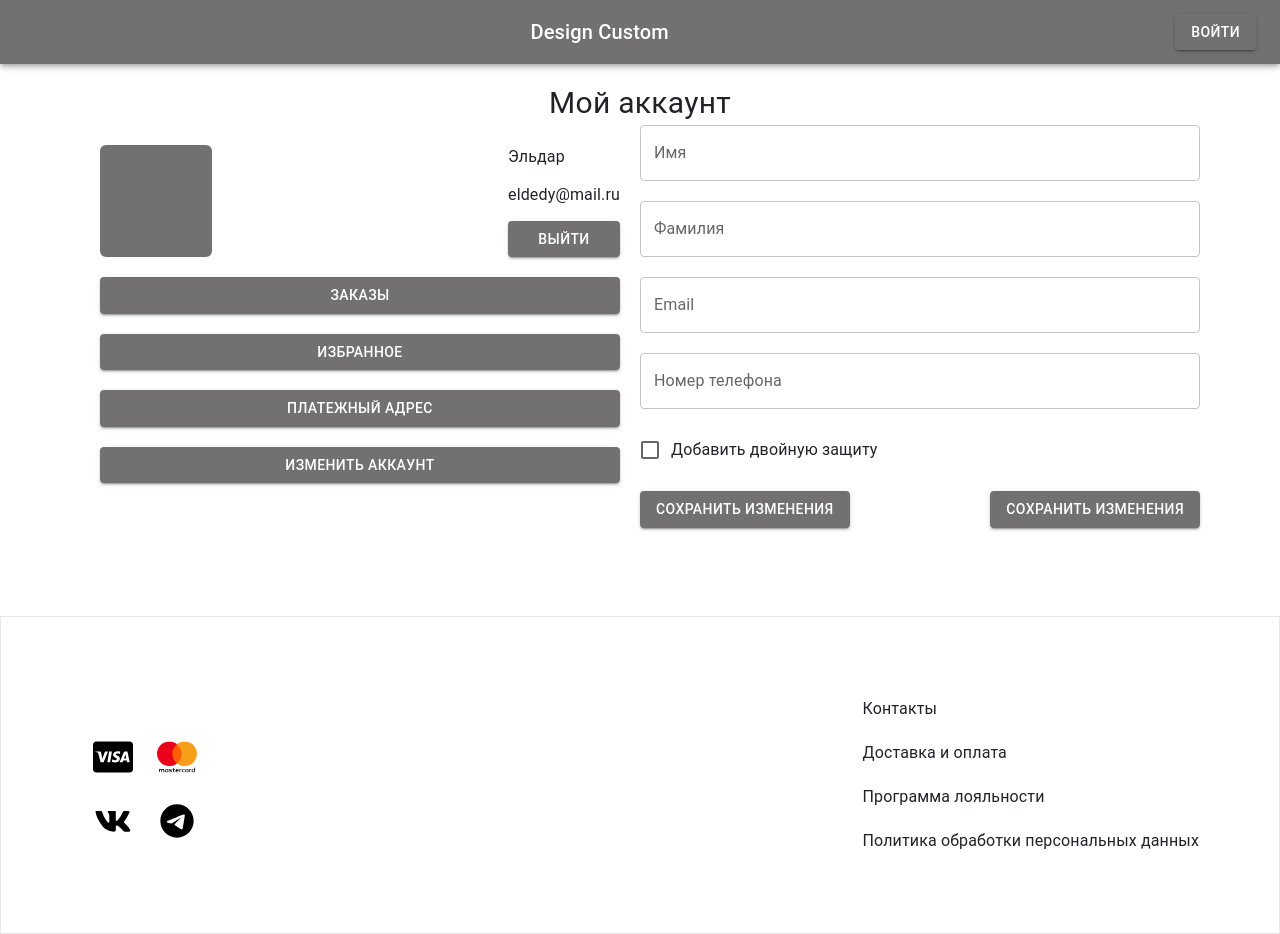
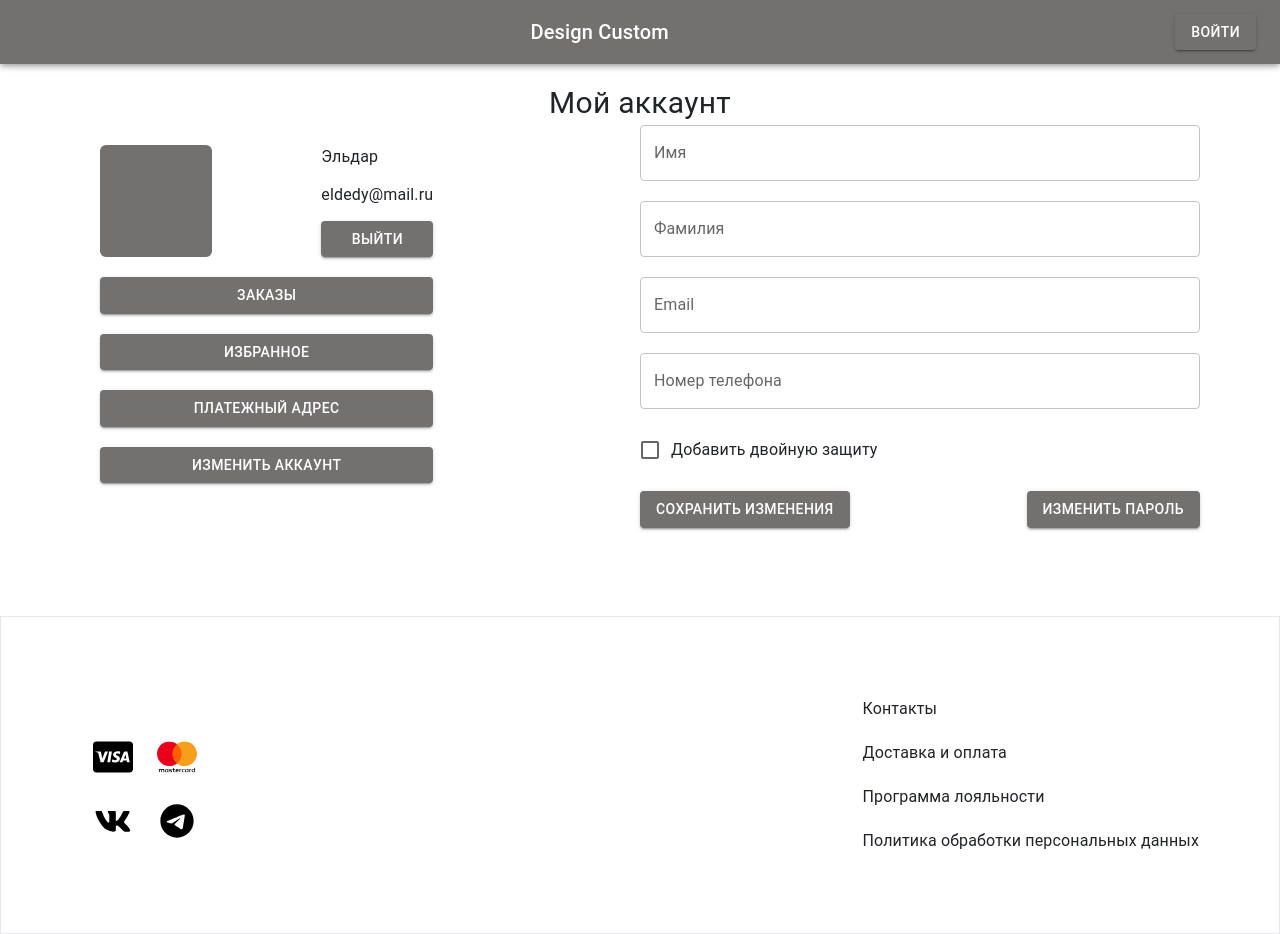
Before and after one commit to AlexMoon26/DesignCustom-client, a React (Vite) app: page /profile/edit in a window 1280 px wide. Built offline with nearby package versions, Linux system fonts and the light colour scheme; no server answers.

Commit message:
feat(profile): small fix adaptive

```diff
--- a/src/pages/ProfilePage.jsx
+++ b/src/pages/ProfilePage.jsx
@@ -9,8 +9,8 @@ export function ProfilePage() {
       <Typography fontSize={30} align="center">
         Мой аккаунт
       </Typography>
-      <Box className="flex max-md:flex-col">
-        <Box className="flex flex-col md:w-1/2 gap-5 p-5">
+      <Box className="flex max-md:flex-col justify-between">
+        <Box className="flex flex-col  w-1/3  gap-5 p-5">
           <Box className="flex w-full justify-between">
             <Box className="size-28 bg-gray-500 rounded-md" />
             <Box className="flex flex-col justify-between">
--- a/src/pages/admin/HomeAdmin.jsx
+++ b/src/pages/admin/HomeAdmin.jsx
@@ -8,8 +8,6 @@ export const HomeAdmin = () => {
   return (
     <>
       <Box className="flex flex-col gap-20">
-        <Box className="grid grid-cols-1 gap-5">
-          <Grapth dataItems={dataItems && dataItems} />
         <Box className="flex gap-5">
           <Button onClick={() => setDataItems([1, 2, 3])}>Сегодня</Button>
           <Button onClick={() => setDataItems([10, 20, 50])}>Вчера</Button>
@@ -17,6 +15,7 @@ export const HomeAdmin = () => {
             За последнюю неделю
           </Button>
         </Box>
+        <Grapth dataItems={dataItems && dataItems} />
         <div className="w-full p-4 bg-white border border-gray-200 rounded shadow sm:p-8 ">
           <div className="flex items-center justify-between">
             <h5 className="text-xl truncate font-bold leading-none text-gray-600">
@@ -29,7 +28,7 @@ export const HomeAdmin = () => {
             <Typography>Себестоимость: 10 000</Typography>
           </div>
         </div>
-        </Box>
+
         <Box>
           <LatestCustomers orders={orders} />
         </Box>
--- a/src/pages/profile/EditPage.jsx
+++ b/src/pages/profile/EditPage.jsx
@@ -27,7 +27,7 @@ export default function EditPage() {
       </FormControl>
       <Box className="flex justify-between">
         <Button>Сохранить изменения</Button>
-        <Button>Сохранить изменения</Button>
+        <Button>Изменить пароль</Button>
       </Box>
     </form>
   );
```
Lines whose indentation alone changed are shown as unchanged.
